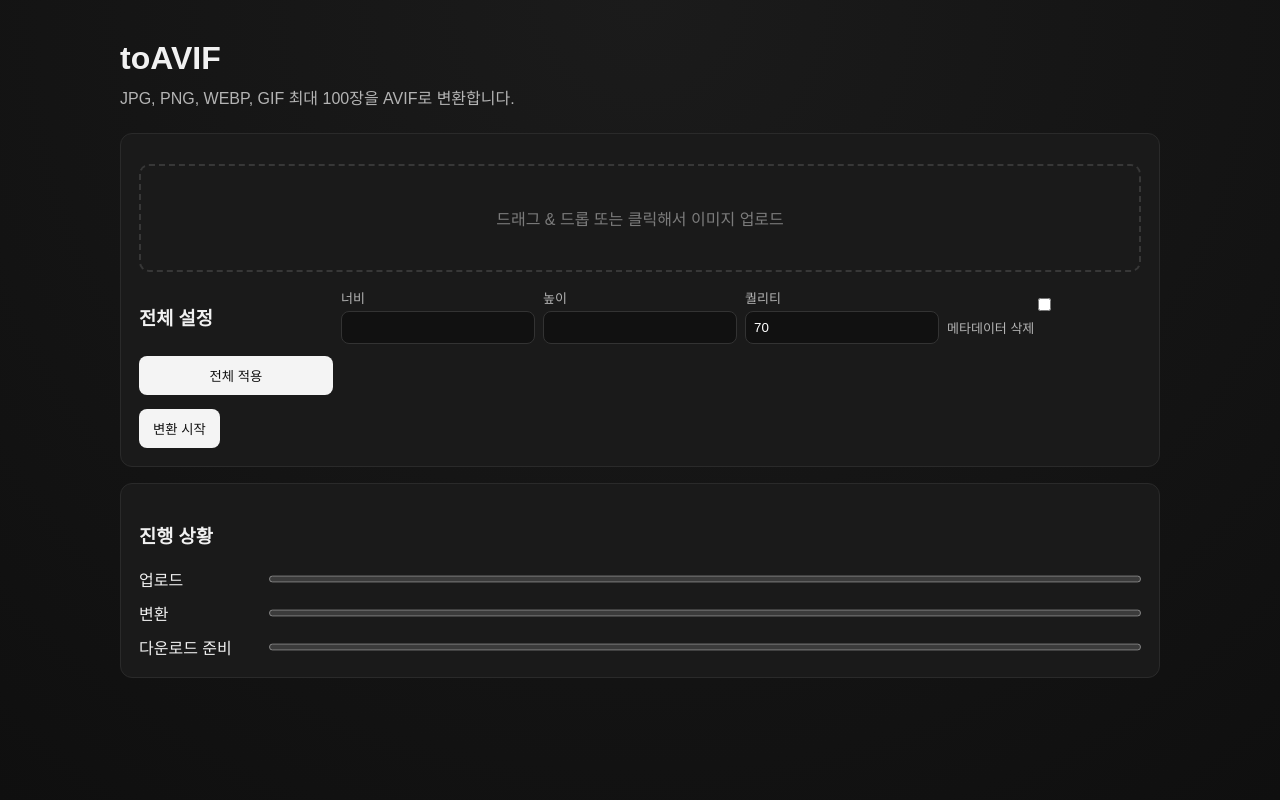
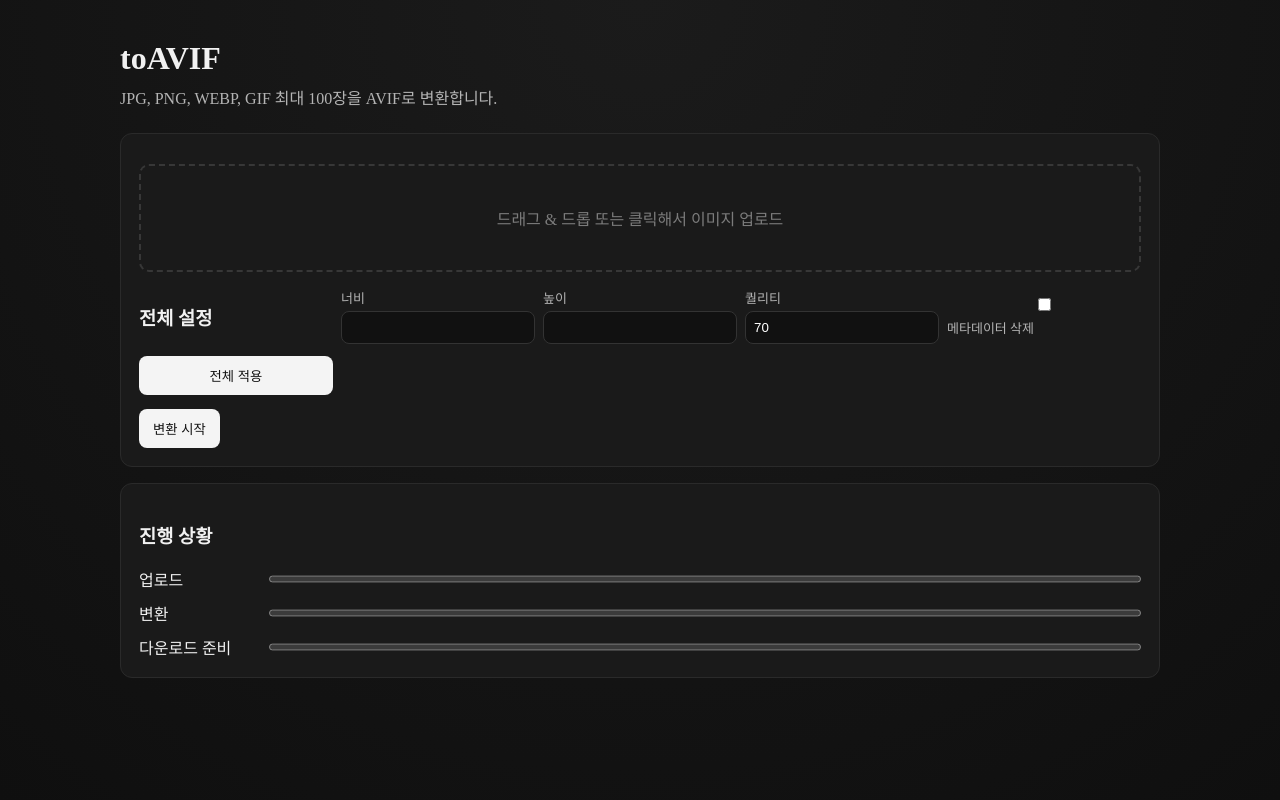
Before and after one commit to HaeengIn/toAVIF, a FastAPI app: page / in a window 1280 px wide. Run offline with FastAPI, Linux system fonts and the light colour scheme; some libraries are stand-ins or nearby versions.

Commit message:
Delete font setting, Apply Prettier

```diff
--- a/static/css/style.css
+++ b/static/css/style.css
@@ -7,15 +7,20 @@
   --muted: #b4b4b4;
   --line: #2a2a2a;
 }
-* { box-sizing: border-box; }
+
+* {
+  box-sizing: border-box;
+}
+
 body {
   margin: 0;
-    font-family: 'IBM Plex Sans KR', sans-serif;
   color: var(--text);
   background: radial-gradient(circle at top, #1b1b1b, var(--bg));
   min-height: 100vh;
 }
-button, .btn {
+
+button,
+.btn {
   background: #f4f4f4;
   color: #111;
   border: none;
@@ -24,7 +29,12 @@ button, .btn {
   cursor: pointer;
   text-decoration: none;
 }
-input, progress {
+
+input,
+progress {
   accent-color: #ddd;
 }
-.hidden { display: none !important; }
+
+.hidden {
+  display: none !important;
+}
```
Lines whose indentation alone changed are shown as unchanged.
